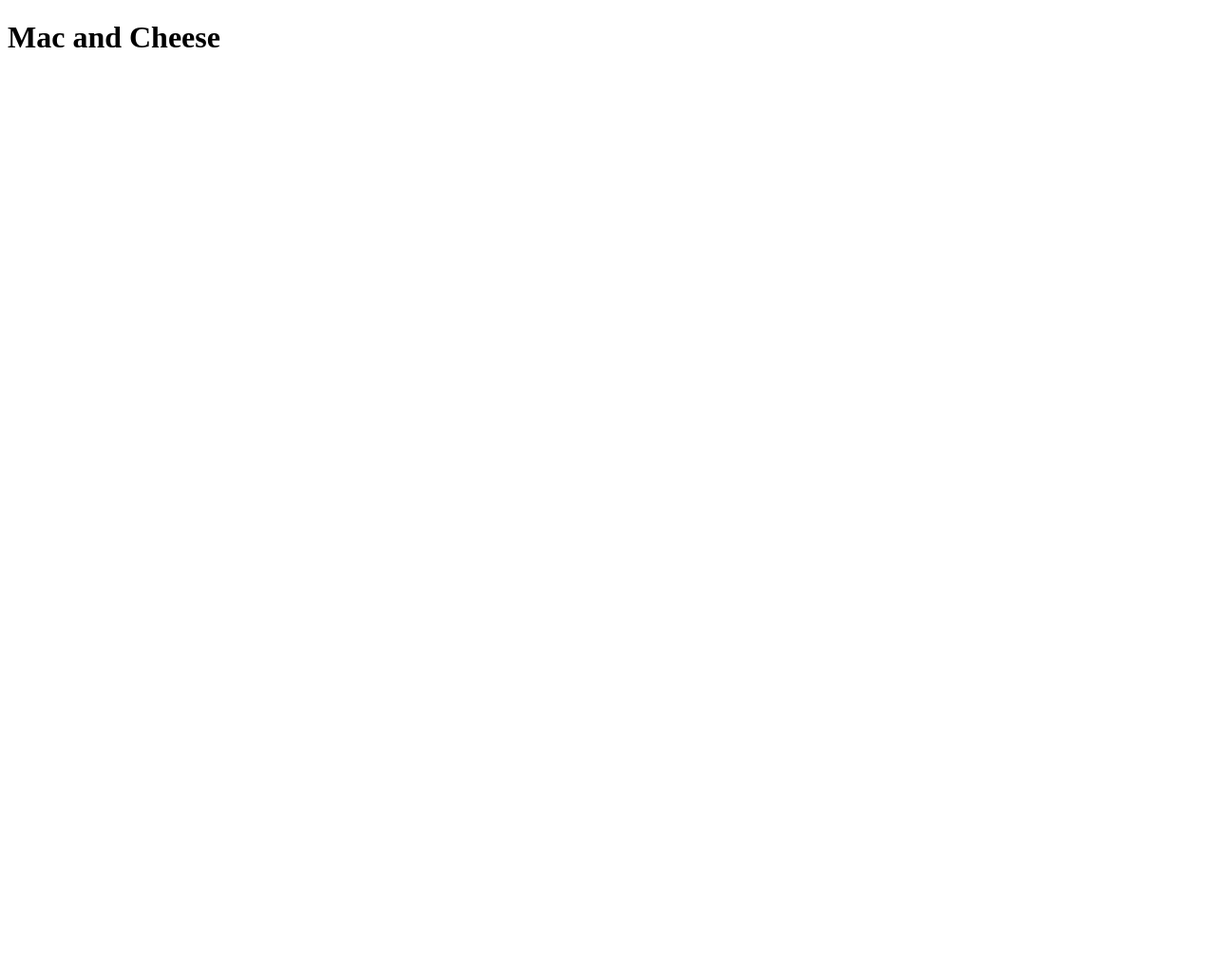
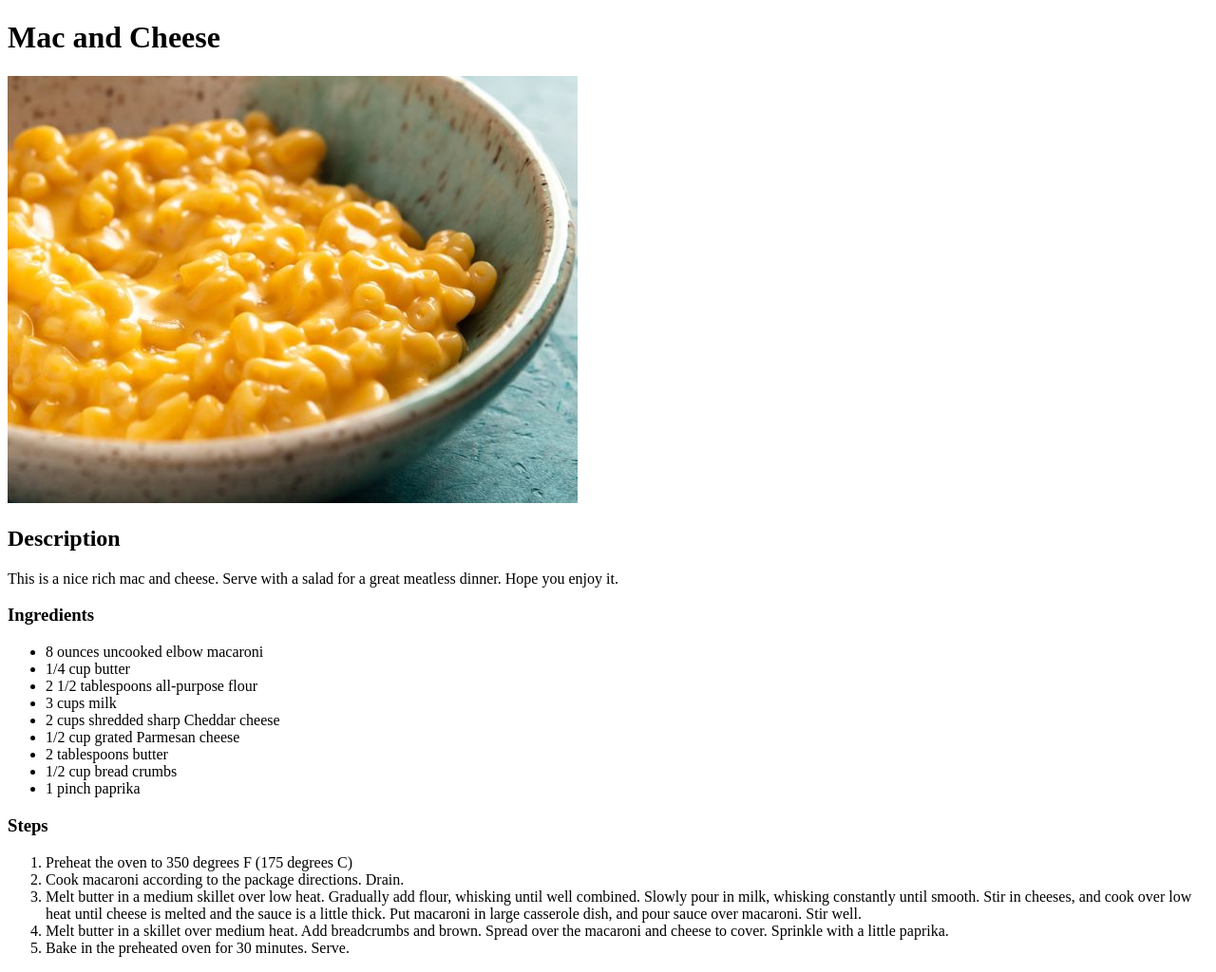
Before and after one commit to anthonyvu1990/odin-recipes, a plain HTML site: page recipes/mac-and-cheese.html in a window 1280 px wide. Shown: the whole page at 95% size. Before the commit the page ends 800 px from the top, so only its background shows below. Drawn offline with Linux system fonts and the light colour scheme.

Commit message:
Edit mac and cheese

```diff
--- a/recipes/mac-and-cheese.html
+++ b/recipes/mac-and-cheese.html
@@ -6,5 +6,28 @@
     </head>
     <body>
         <h1>Mac and Cheese</h1>
+        <img src="Mac-and-cheese.jpg" alt="Mac and cheese picture">
+        <h2>Description</h2>
+        <p>This is a nice rich mac and cheese. Serve with a salad for a great meatless dinner. Hope you enjoy it.</p>
+        <h3>Ingredients</h3>
+        <ul>
+            <li>8 ounces uncooked elbow macaroni</li>
+            <li>1/4 cup butter</li>
+            <li>2 1/2 tablespoons all-purpose flour</li>
+            <li>3 cups milk</li>
+            <li>2 cups shredded sharp Cheddar cheese</li>
+            <li>1/2 cup grated Parmesan cheese</li>
+            <li>2 tablespoons butter</li>
+            <li>1/2 cup bread crumbs</li>
+            <li>1 pinch paprika</1i>
+        </ul>
+        <h3>Steps</h3>
+        <ol>
+            <li>Preheat the oven to 350 degrees F (175 degrees C)</li>
+            <li>Cook macaroni according to the package directions. Drain.</li>
+            <li>Melt butter in a medium skillet over low heat. Gradually add flour, whisking until well combined. Slowly pour in milk, whisking constantly until smooth. Stir in cheeses, and cook over low heat until cheese is melted and the sauce is a little thick. Put macaroni in large casserole dish, and pour sauce over macaroni. Stir well.</li>
+            <li>Melt butter in a skillet over medium heat. Add breadcrumbs and brown. Spread over the macaroni and cheese to cover. Sprinkle with a little paprika.</li>
+            <li>Bake in the preheated oven for 30 minutes. Serve.</li>
+        </ol>
     </body>
 </html>
```
